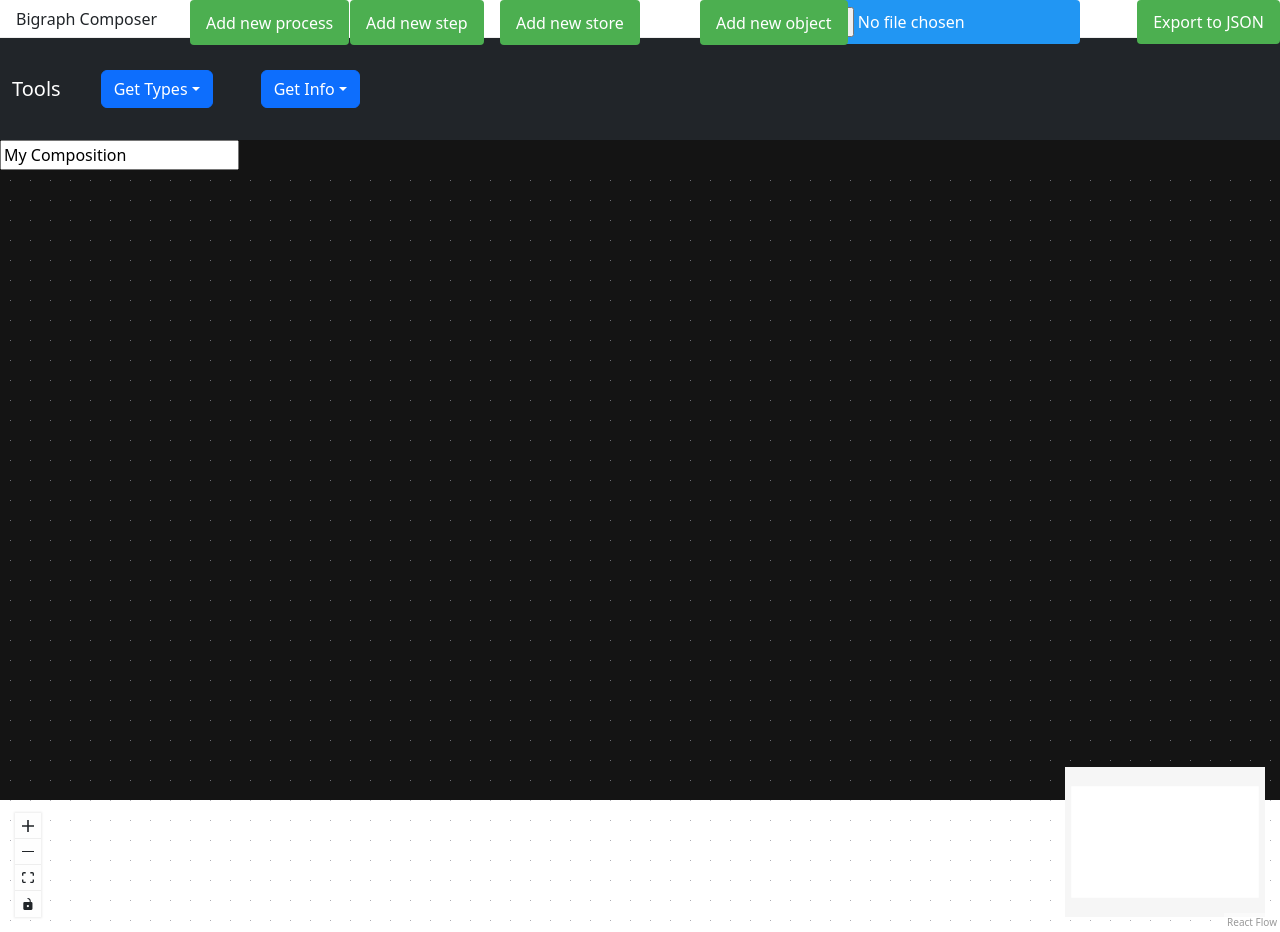
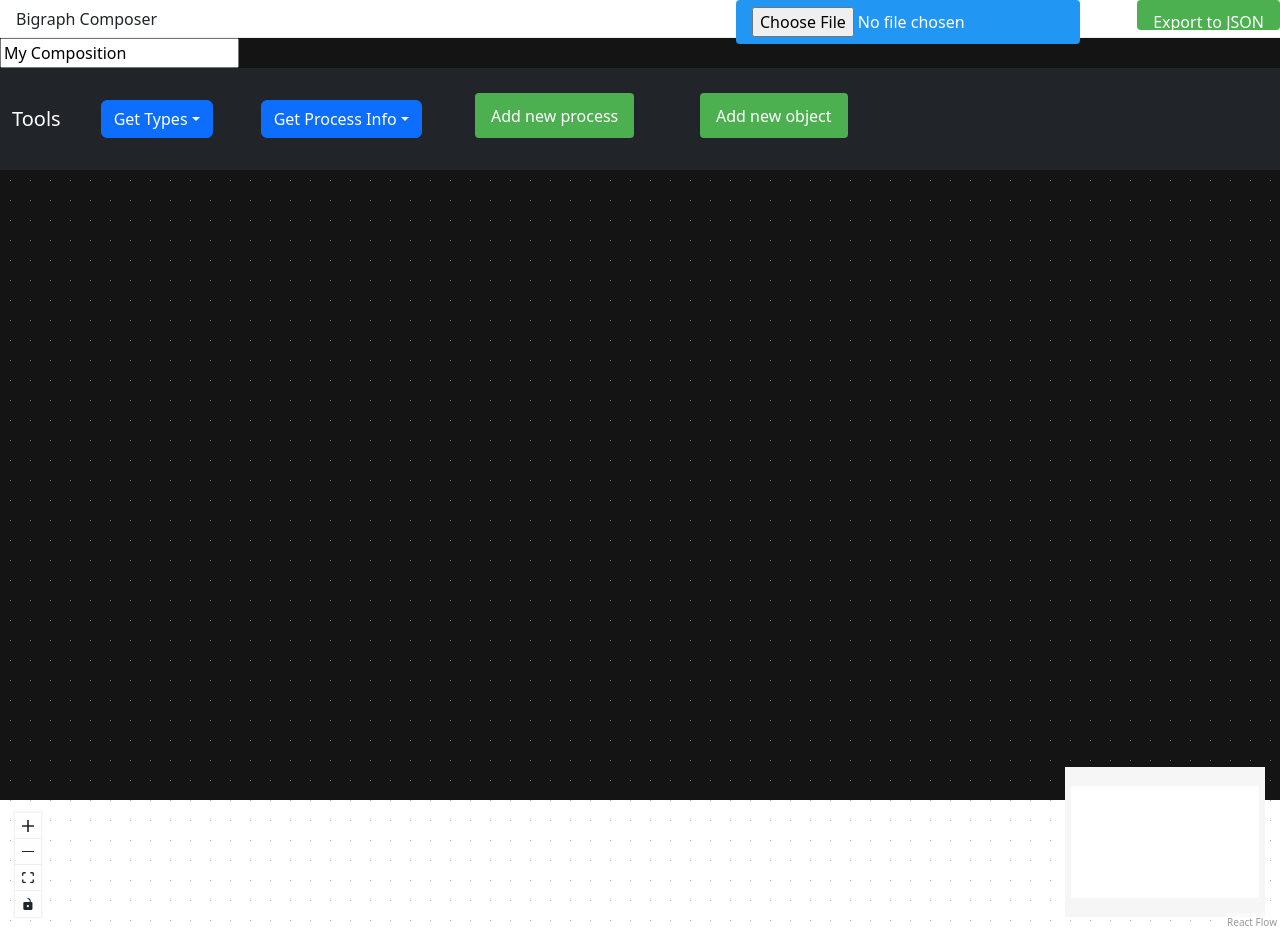
Before and after one commit to AlexPatrie/bio-blocks, a Next.js app: page / in a window 1280 px wide. Built offline with nearby package versions, Linux system fonts and the light colour scheme.

Commit message:
save update

```diff
--- a/src/components/Flow.tsx
+++ b/src/components/Flow.tsx
@@ -36,7 +36,7 @@ import {
 import { randomPosition } from "../connect";
 import GetProcessMetadata from "./GetProcessMetadata";
 import GetTypes from "./GetTypes";
-import NavUtilBar from "./NavUtilBar";
+import NavUtilBar, {NavUtilBarProps, SetterButtonConfig} from "./NavUtilBar";
 
 // TODO: for adding input or output port, first check if such a store exists, and if so connect that one instead of making new
 // TODO: ensure that input/output port additions are actually propagated from BigraphNode child to this parent for export!
@@ -339,18 +339,49 @@ export default function App() {
     addEdge(source, target);
   }, [setNodes, addEdge]);
 
-  // uncomment and implement below for persistent logic listening on nodes and edges
-  // useEffect(() => {
-  //   nodes.forEach((node) => {
-  //     console.log(`Current node: ${JSON.stringify(node)}`);
-  //   })
-  // }, [nodes, edges]);
+
+
+  const newProcessFromMetadata = useCallback(() => {
+    // TODO: implement this!
+  }, [setNodes]);
+
+  const setterButtonConfig: SetterButtonConfig[] = [
+    {
+      title: "Add new object",
+      onClick: addEmptyObjectNode,
+      style: {
+        position: "absolute",
+        top: 25,
+        //right: 10,
+        left: 700,
+        padding: "10.5px 16px",
+        backgroundColor: "#4CAF50",
+        color: "#fff",
+        border: "none",
+        borderRadius: "4px",
+        cursor: "pointer",
+      }
+    },
+    {
+      title: "Add new process",
+      onClick: addEmptyProcessNode,
+      style: {
+        position: "absolute",
+        top: 25,
+        //right: 10,
+        left: 475,
+        padding: "10.5px 16px",
+        backgroundColor: "#4CAF50",
+        color: "#fff",
+        border: "none",
+        borderRadius: "4px",
+        cursor: "pointer",
+      }
+    }
+  ]
 
   return (
     <div className="reactflow-wrapper">
-      <div className="nav-util-bar">
-        <NavUtilBar brand="Tools" />
-      </div>
       <div className="project-name">
         <input
           id="inputField"
@@ -358,6 +389,13 @@ export default function App() {
           value={projectName}
           onChange={handleProjectNameChange}
           placeholder="Enter project name..."
+        />
+      </div>
+      <div className="nav-util-bar">
+        <NavUtilBar
+          brand="Tools"
+          setterButtonConfig={setterButtonConfig}
+          processFromMetadata={newProcessFromMetadata}
         />
       </div>
       <PortChangeCallbackContext.Provider value={onPortValueChanged}>
@@ -394,28 +432,12 @@ export default function App() {
             border: "none",
             borderRadius: "4px",
             cursor: "pointer",
+            height: "30px",
           }}
         >
           Export to JSON
         </button>
-        <button
-          onClick={addEmptyProcessNode}
-          style={{
-            position: "absolute",
-            top: 0,
-            //right: 10,
-            left: 190,
-            padding: "10.5px 16px",
-            backgroundColor: "#4CAF50",
-            color: "#fff",
-            border: "none",
-            borderRadius: "4px",
-            cursor: "pointer",
-          }}
-        >
-          Add new process
-        </button>
-        <button
+        {/*<button
           onClick={addEmptyStepNode}
           style={{
             position: "absolute",
@@ -431,8 +453,8 @@ export default function App() {
           }}
         >
           Add new step
-        </button>
-        <button
+        </button>*/}
+        {/*<button
           onClick={addEmptyStoreNode}
           style={{
             position: "absolute",
@@ -448,24 +470,7 @@ export default function App() {
           }}
         >
           Add new store
-        </button>
-        <button
-          onClick={addEmptyObjectNode}
-          style={{
-            position: "absolute",
-            top: 0,
-            //right: 10,
-            left: 700,
-            padding: "10.5px 16px",
-            backgroundColor: "#4CAF50",
-            color: "#fff",
-            border: "none",
-            borderRadius: "4px",
-            cursor: "pointer",
-          }}
-        >
-          Add new object
-        </button>
+        </button>*/}
       </div>
     </div>
   );
--- a/src/components/GetProcessMetadata.tsx
+++ b/src/components/GetProcessMetadata.tsx
@@ -8,13 +8,19 @@ import {ProcessMetadata} from "./datamodel/requests";
 import DataDropdown from "./DataDropdown";
 
 
-export default function GetProcessMetadata() {
+// TODO: add logic for creating a new process node parameterized by the data returned here
+
+type GetProcessMetadataProps = {
+  processFromMetadata: () => any | void;
+}
+
+export default function GetProcessMetadata({ processFromMetadata }: GetProcessMetadataProps) {
   const [render, setRender] = useState(true);
   const [processId, setProcessId] = useState<string>("simple-membrane-process");
   const [returnCompositeState, setReturnCompositeState] = useState<boolean>(true);
   const [configFile, setConfigFile] = useState<File | null>(null);
   const [genericFile, setGenericFile] = useState<File | null>(null);
-  const [responseData, setResponseData] = useState<ProcessMetadata | Record<string, any>>({});
+  const [responseData, setResponseData] = useState<ProcessMetadata | Record<string, any> | null>(null);
   const [buttonItems, setButtonItems] = useState<DropdownItem[]>([]);
 
   const service = new ComposeService();
@@ -23,12 +29,12 @@ export default function GetProcessMetadata() {
     setRender((prev) => !prev);
   }, [setRender])
 
-  const onFileChange = useCallback((
-    event: React.ChangeEvent<HTMLInputElement>,
-    setter: (value: File | null) => void) => {
-    if (event.target.files && event.target.files.length > 0) {
-      setter(event.target.files[0]);
-    }
+  const onFileChange = useCallback(
+    (event: React.ChangeEvent<HTMLInputElement>, setter: (value: File | null) => void) => {
+      event.stopPropagation();
+      if (event.target.files && event.target.files.length > 0) {
+        setter(event.target.files[0]);
+      }
   }, []);
 
   const onConfigFileChange = useCallback((event: React.ChangeEvent<HTMLInputElement>) => {
@@ -75,12 +81,16 @@ export default function GetProcessMetadata() {
   if (render) {
     return (
       <div className="p-4">
-        <DropdownButton title={"Get Info"}>
-          <BootstrapDropdownItem>
+        <DropdownButton title={"Get Process Info"} data-bs-auto-close="false">
           <div className="param-items">
             <div className="my-2 param-item">
               <label className="block font-semibold">Config JSON File:</label>
-              <input type="file" accept=".json" onChange={onConfigFileChange} className="border p-2" />
+              <input
+                type="file"
+                accept=".json"
+                onChange={onConfigFileChange}
+                className="border p-2"
+              />
             </div>
 
             <div className="my-2 param-item">
@@ -107,14 +117,20 @@ export default function GetProcessMetadata() {
               />
               <label>Return Composite State</label>
             </div>
+
+            <div className="my-2 flex items-center param-item">
+              <button onClick={onSubmit} className="mr-2 submit-metadata">Submit</button>
+            </div>
           </div>
-          </BootstrapDropdownItem>
 
-          <BootstrapDropdownItem>
+
+
+          <div className="process-metadata">
             {responseData && (
               <pre className="mt-4 p-4 border">{JSON.stringify(responseData, null, 2)}</pre>
             )}
-          </BootstrapDropdownItem>
+            <button onClick={processFromMetadata}>Create process</button>
+          </div>
         </DropdownButton>
       </div>
     );
--- a/src/components/NavUtilBar.tsx
+++ b/src/components/NavUtilBar.tsx
@@ -11,16 +11,24 @@ export type NavItem = {
   data: any;
 }
 
-export type NavUtilBarProps = {
-  brand: string
+export type SetterButtonConfig = {
+  onClick: () => void,
+  style: {},
+  title: string
 }
 
-function NavUtilBar({ brand }: NavUtilBarProps) {
+export type NavUtilBarProps = {
+  brand: string,
+  setterButtonConfig: SetterButtonConfig[],
+  processFromMetadata: () => any,
+}
+
+function NavUtilBar({ brand, setterButtonConfig, processFromMetadata }: NavUtilBarProps) {
   const [currentItems, setCurrentItems] = useState<NavItem[]>([]);
   const [renderMetadata, setRenderMetadata] = useState<boolean>(false);
 
   return (
-    <Navbar variant="dark" bg="dark" expand="lg">
+    <Navbar variant="dark" bg="dark" expand="sm">
       <Container fluid>
         <Navbar.Brand href="#home">{ brand }</Navbar.Brand>
         <Navbar.Toggle aria-controls="navbar-dark-example" />
@@ -28,13 +36,13 @@ function NavUtilBar({ brand }: NavUtilBarProps) {
           <Nav>
             <GetTypes />
             <NavDropdown.Divider />
-            <GetProcessMetadata />
-            {/*<NavDropdown
-              id="nav-dropdown-dark-example"
-              title="Dropdown"
-              menuVariant="dark"
-            >
-            </NavDropdown>*/}
+            <GetProcessMetadata processFromMetadata={processFromMetadata} />
+
+            {setterButtonConfig.map((item, index) => (
+              <button onClick={item.onClick} style={item.style}>
+                { item.title }
+              </button>
+            ))}
           </Nav>
         </Navbar.Collapse>
       </Container>
--- a/src/styles/globals.css
+++ b/src/styles/globals.css
@@ -184,3 +184,25 @@ a {
   height: 100%;
   width: 100%;
 }
+
+.param-item {
+  padding-right: 1rem !important;
+  padding-left: 1rem !important;
+}
+
+.submit-metadata {
+  border-radius: 4px;
+  background-color: green;
+  color: white;
+  font-weight: bold;
+}
+
+.block {
+  font-weight: 700;
+  font-size: 16px;
+}
+
+.nav-util-bar {
+  align-items: center !important;
+  justify-content: center !important;
+}
```
Lines whose indentation alone changed are shown as unchanged.
